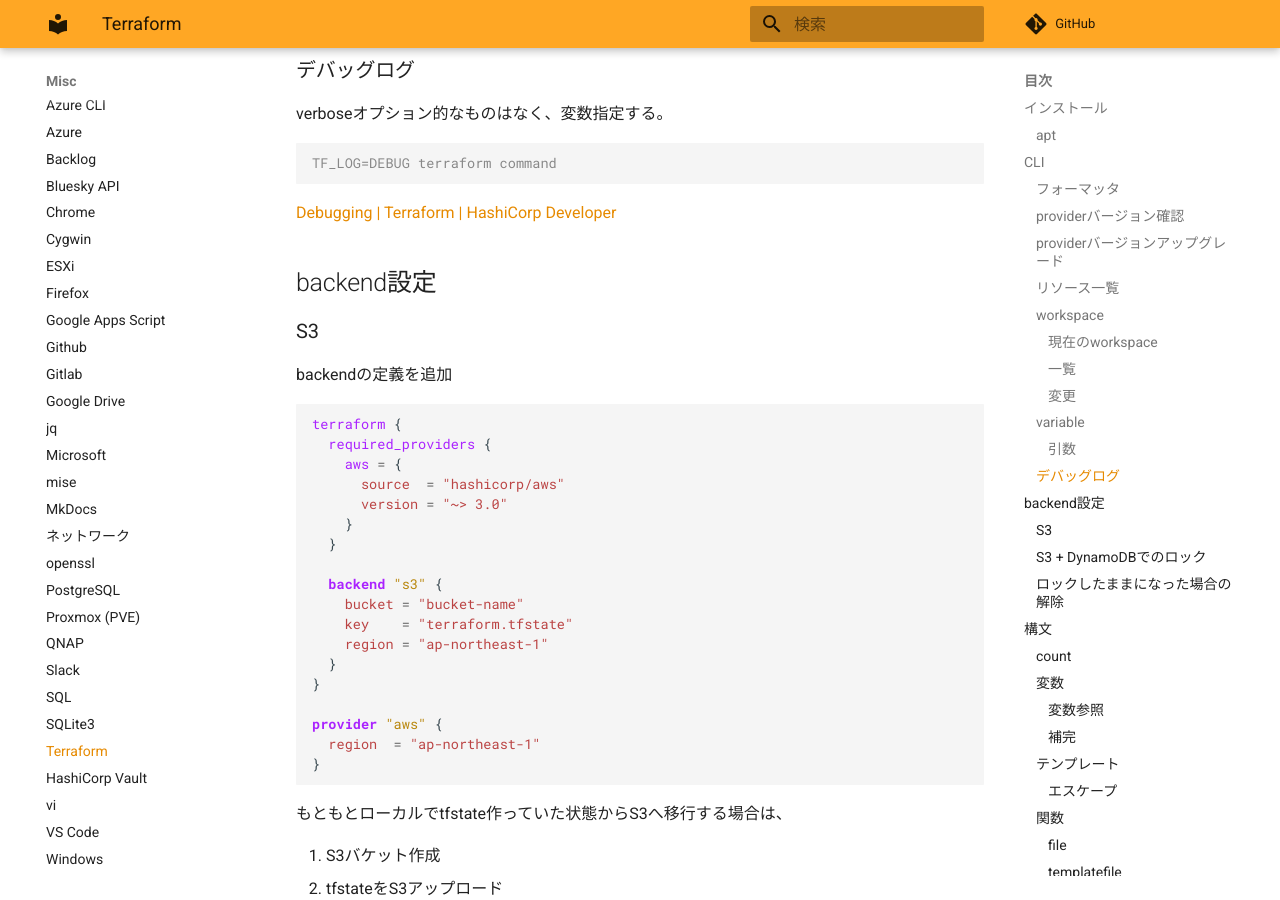
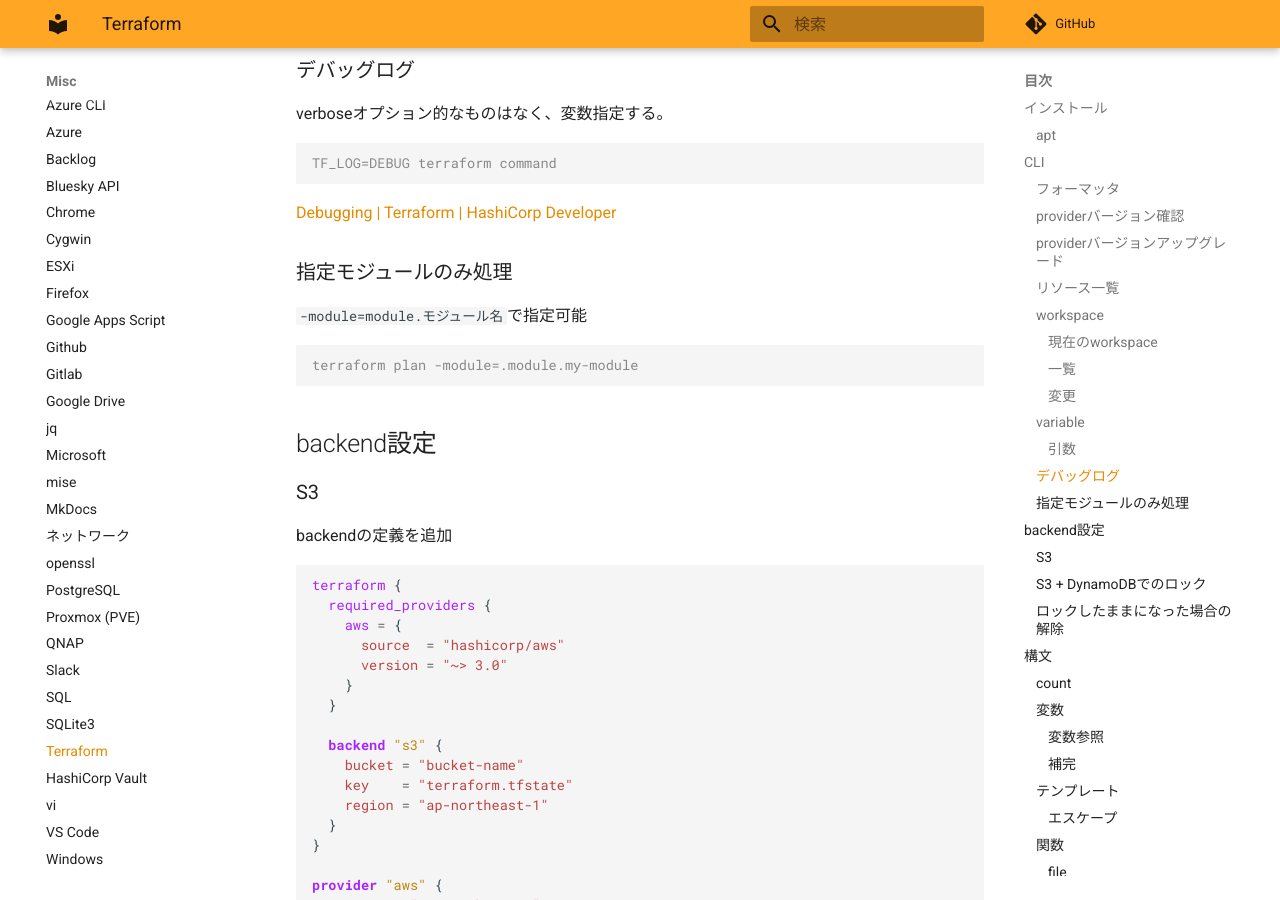
Before and after one commit to zaki-lknr/docs, an MkDocs documentation site: the page built from docs/Misc/terraform.md, in a window 1280 px wide and 900 px high, scrolled down 1863 px. Built offline with MkDocs 1.6.1 and Material for MkDocs 9.7.7, drawn with Linux system fonts in a browser that asks for light colours; comment, search, counter and statistics services are not loaded.

Commit message:
add: misc/terraform: 指定モジュールのみ対象に処理

````diff
--- a/docs/Misc/terraform.md
+++ b/docs/Misc/terraform.md
@@ -93,6 +93,14 @@ TF_LOG=DEBUG terraform command
 ```
 
 [Debugging | Terraform | HashiCorp Developer](https://developer.hashicorp.com/terraform/internals/debugging)
+
+### 指定モジュールのみ処理
+
+`-module=module.モジュール名`で指定可能
+
+```console
+terraform plan -module=.module.my-module
+```
 
 ## backend設定
 
````
